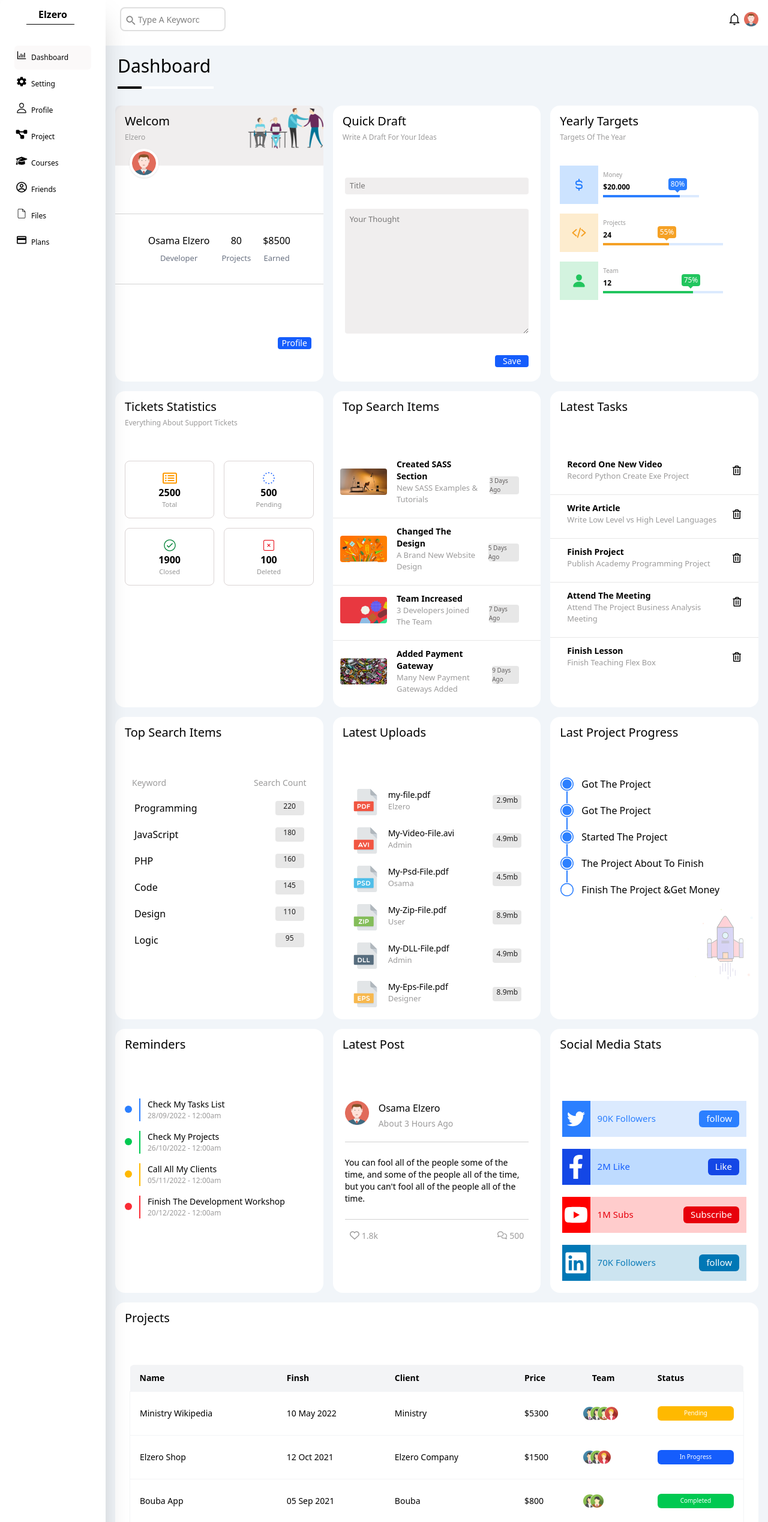
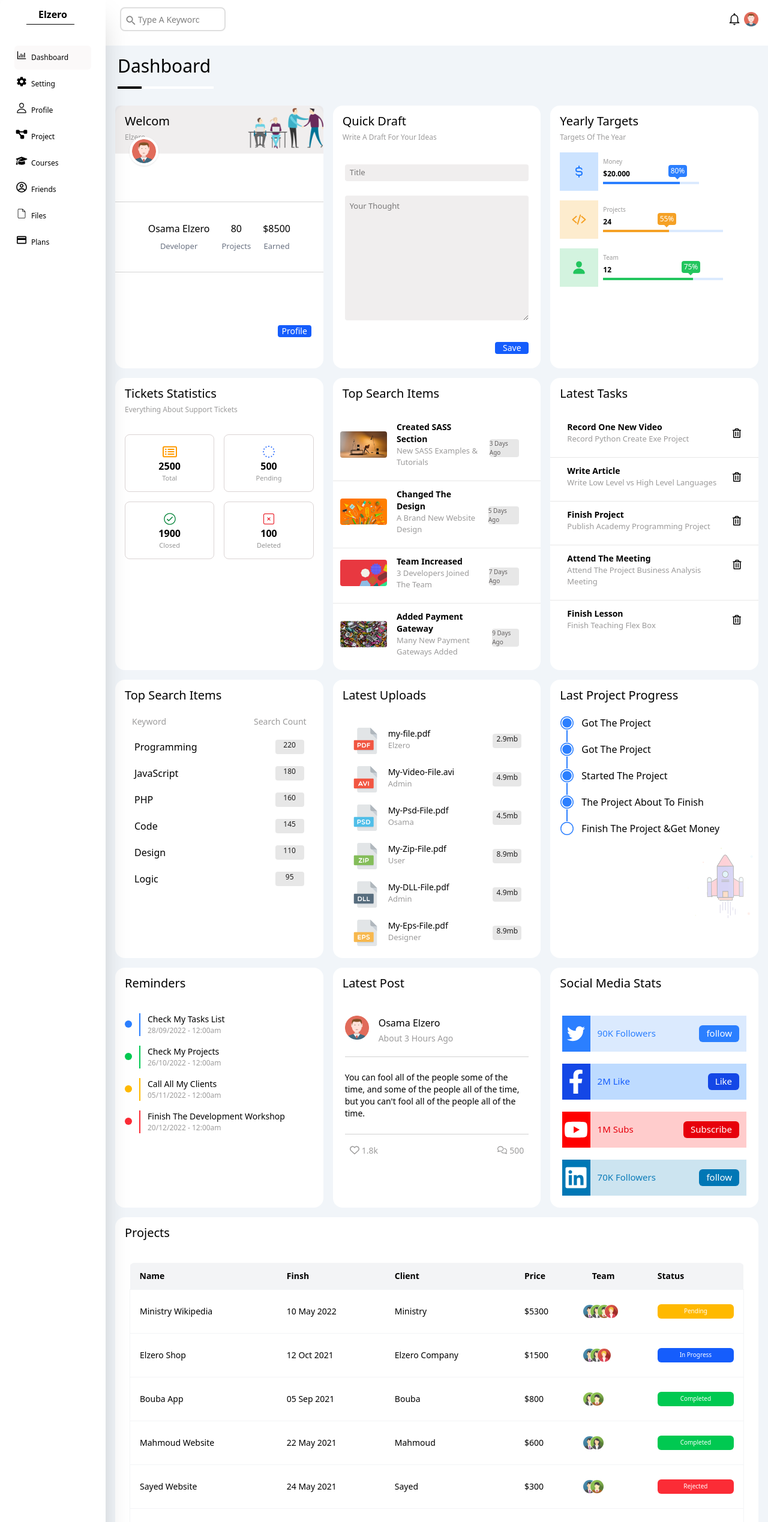
Before and after one commit to DuhaNasir/Dashboard, a React (Vite) app: page / in a window 1280 px wide. Shown: the top 2537 px of the page at 60% size. Built offline with nearby package versions, Linux system fonts and the light colour scheme.

Commit message:
Update welcome card styling

```diff
--- a/src/components/CardTamplates/Card.jsx
+++ b/src/components/CardTamplates/Card.jsx
@@ -5,7 +5,7 @@ return(
 <div className=" bg-white rounded-2xl  flex flex-col h-auto ">
 
 
-<header className={" pt-3 h-25 rounded-t-lg relative "+" "+ props.color}>
+<header className={" pt-3 pb-4 rounded-t-lg relative "+" "+ props.color}>
 <h1 className="font-medium md:text-xl mx-4 ">{props.title}</h1>
 <p className="mx-4 text-[#9c9b9b] text-[12px] mt-1  ">{props.text}</p>
 {props.imgAv}
--- a/src/components/Cards/Projects.jsx
+++ b/src/components/Cards/Projects.jsx
@@ -6,7 +6,7 @@ return(
 
     <div className=" bg-white rounded-2xl  w-full ">
 
-<header className=" pt-3 h-20 rounded-t-lg  ">
+<header className=" pt-3 pb-3 rounded-t-lg  ">
 <h1 className="font-medium md:text-xl mx-4 ">Projects</h1>
 </header>
 
--- a/src/components/Cards/Welcome.jsx
+++ b/src/components/Cards/Welcome.jsx
@@ -4,7 +4,7 @@ import Card from '../CardTamplates/Card'
 export default function Welcome(){
 
 return(
-<Card title="Welcom" text="Elzero" color=" bg-[#e6e3e396]" imgHe={ <img src='/imgs/welcome.png' className='absolute  right-0 top-1 h-17 hidden md:block ' /> }   imgAv={<img src='/imgs/avatar.png' className='size-12  absolute border-4 rounded-full border-white shadow-sm  -bottom-5 left-1/2 -translate-x-1/2  md:left-6 md:translate-x-0 '/>}>
+<Card title="Welcom" text="Elzero" color=" bg-[#e6e3e396] h-20"  imgHe={ <img src='/imgs/welcome.png' className='absolute  right-0 top-1 h-17 hidden md:block ' /> }   imgAv={<img src='/imgs/avatar.png' className='size-12  absolute border-4 rounded-full border-white shadow-sm  -bottom-5 left-1/2 -translate-x-1/2  md:left-6 md:translate-x-0 '/>}>
 
 <div className='flex flex-col items-center my-20'>{/**globl div */}
 
```
